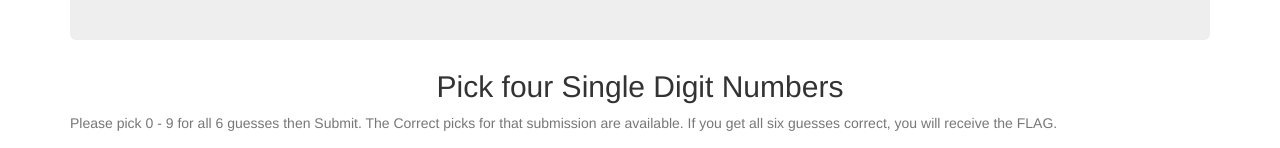
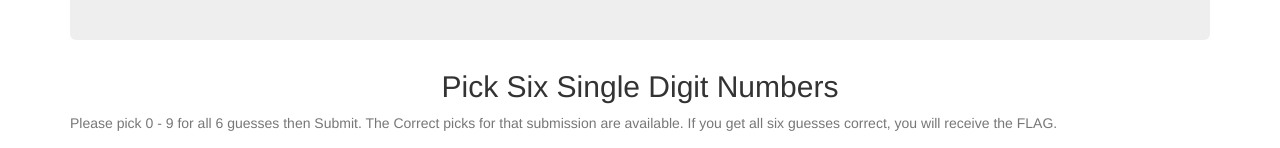
Before and after one commit to glgaines/guess5, a website: page docs/index.html in a window 1280 px wide. Shown: the part 216-364 px from the top of the page. Drawn offline with nearby package versions, Linux system fonts and the light colour scheme.

Commit message:
adding front end files for Github Pages

```diff
--- a/docs/index.html
+++ b/docs/index.html
@@ -17,7 +17,7 @@
 					 <h5>Balance: <span id="accountBalance">balance</span></h5>
 				</div>
 				<div class="" id="results">
-					<h2 class="text-center" id="result_string">Pick four Single Digit Numbers</h2>
+					<h2 class="text-center" id="result_string">Pick Six Single Digit Numbers</h2>
 					<p id = "guessHelp" class="form-text text-muted">Please pick 0 - 9 for all 6 guesses then Submit.
 							 The Correct picks for that submission are available.  If you get all six guesses correct, you will receive the FLAG.</p>
 				</div>
```
Also changed, not shown: src/index.html (+1 -1 lines).
